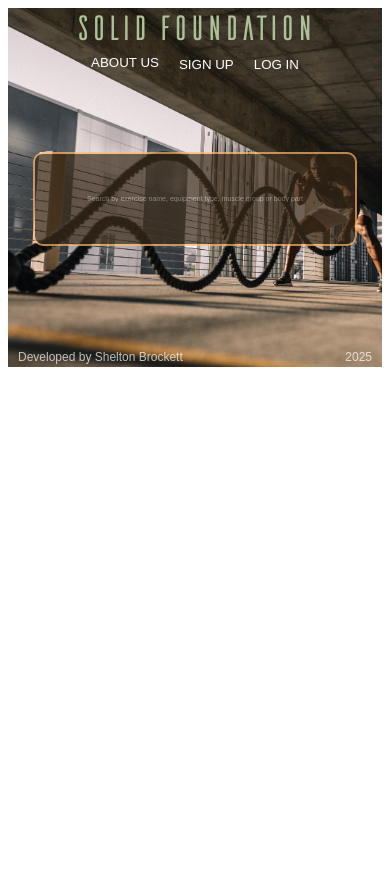
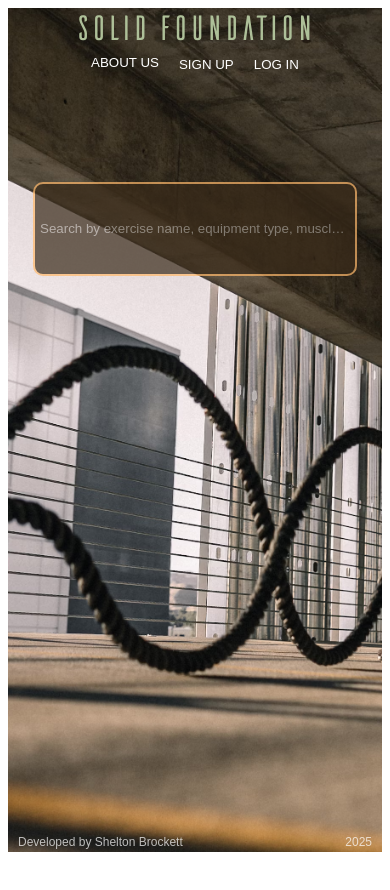
Before and after one commit to Shelton-B/final-project, a React (Vite) app: page / in a window 390 px wide. Shown: the top 890 px of the page. After the commit the page ends 860 px from the top, so only its background shows below. Built offline with nearby package versions, Linux system fonts and the light colour scheme.

Commit message:
update responsive layout

```diff
--- a/src/components/App/App.css
+++ b/src/components/App/App.css
@@ -5,10 +5,22 @@
 
 .page {
   background-color: #f3f3f3;
+  margin: 0 auto;
+  padding: 0;
+  background-image: url(../../images/landingpage.avif);
+  background-size: cover;
+  background-repeat: no-repeat;
+  background-position: center;
+  background-attachment: fixed;
+  min-height: 100vh;
+  display: flex;
+  flex-direction: column;
 }
 
 .page__content {
-  max-width: 1360px;
+  max-width: 100%;
+
+  /* max-width: 1360px;
   margin: 0 auto;
   padding: 0;
   background-image: url(../../images/landingpage.avif);
@@ -18,11 +30,8 @@
   background-attachment: fixed;
 
   width: 100%;
-  height: 100%;
+  height: 100%; */
 }
 
 @media screen and (max-width: 430px) {
-  .page {
-    background-color: aqua;
-  }
 }
--- a/src/components/App/App.jsx
+++ b/src/components/App/App.jsx
@@ -59,7 +59,6 @@ function App() {
 
   return (
     <div className="page">
-      <div className="page__content">
       <Header></Header>
 
       <Navigation
@@ -69,6 +68,7 @@ function App() {
         handleSignOutClick={handleSignOutClick}
       ></Navigation>
 
+      <div className="page__content">
         <Routes>
           <Route
             path="/"
@@ -97,9 +97,9 @@ function App() {
             }
           />
         </Routes>
+      </div>
 
       <Footer />
-      </div>
 
       <SignUpModal
         isOpen={activeModal === "sign-up"}
--- a/src/components/ExerciseCard/ExerciseCard.css
+++ b/src/components/ExerciseCard/ExerciseCard.css
@@ -1,9 +1,3 @@
-.exercise__card-container {
-  display: flex;
-  margin: 10px;
-  gap: 10px;
-}
-
 .exercise__card {
   background-color: antiquewhite;
   border-radius: 10px;
@@ -43,7 +37,7 @@
 }
 
 @media screen and (max-width: 430px) {
-  .exercise__gif {
+  /* .exercise__gif {
     width: 60px;
-  }
+  } */
 }
--- a/src/components/ExerciseCard/ExerciseCard.jsx
+++ b/src/components/ExerciseCard/ExerciseCard.jsx
@@ -13,7 +13,6 @@ function ExerciseCard({ exercise, handleCardClick }) {
         src={exercise.gifUrl}
         alt={exercise.name}
       />
-      <div className="exercise__card-container"></div>
     </li>
   );
 }
--- a/src/components/Exercises/Exercises.css
+++ b/src/components/Exercises/Exercises.css
@@ -1,6 +1,6 @@
 .exercise {
-  max-width: 900px;
-  margin: auto;
+  max-width: 680px;
+  margin: 50px auto;
 }
 
 .exercise__container {
@@ -12,7 +12,7 @@
 }
 
 @media screen and (max-width: 430px) {
-  /* .exercise {
-    margin-top: 100px;
-  } */
+  .exercise {
+    max-width: 430px;
+  }
 }
--- a/src/components/Footer/Footer.css
+++ b/src/components/Footer/Footer.css
@@ -2,6 +2,7 @@
   display: flex;
   justify-content: space-between;
   padding: 0 10px 0 10px;
+  margin-top: auto;
 }
 
 .footer__text {
@@ -14,10 +15,3 @@
   color: white;
   opacity: 0.7;
 }
-
-@media screen and (max-width: 430px) {
-  .footer {
-    display: flex;
-    padding-top: 10px;
-  }
-}
--- a/src/components/Main/Main.css
+++ b/src/components/Main/Main.css
@@ -1,3 +1,7 @@
+.main {
+  margin: 100px 0;
+}
+
 @media screen and (max-width: 430px) {
   .main {
     padding: 0 20px 0 20px;
--- a/src/components/Main/Main.jsx
+++ b/src/components/Main/Main.jsx
@@ -10,7 +10,7 @@ function Main({ handleCardClick }) {
   const [loading, setLoading] = useState(false);
   //
   const [currentPage, setCurrentPage] = useState(1);
-  const postsPerPage = 10;
+  const postsPerPage = 8;
   const totalPosts = exercises.length;
   //
   const indexOfLastPost = currentPage * postsPerPage;
--- a/src/components/Main/SearchMenu/SearchMenu.css
+++ b/src/components/Main/SearchMenu/SearchMenu.css
@@ -2,7 +2,7 @@
   display: flex;
   justify-content: center;
   max-width: 680px;
-  margin: 70px auto;
+  margin: auto;
   position: relative;
   padding: 5px;
 }
@@ -44,10 +44,6 @@
 }
 
 @media screen and (max-width: 530px) {
-  .searchbar {
-    font-size: 7px;
-  }
-
   .search__icon {
     display: none;
   }
--- a/src/components/ModalWithForm/ModalWithForm.css
+++ b/src/components/ModalWithForm/ModalWithForm.css
@@ -13,7 +13,7 @@
   transition: visibility 0.5s, opacity 0.5s linear;
   z-index: 999;
   pointer-events: none;
-  height: 120vh;
+  height: 101vh;
 }
 
 .modal_opened {
--- a/src/components/Navigation/Navigation.css
+++ b/src/components/Navigation/Navigation.css
@@ -1,6 +1,6 @@
 .navigation__container {
   max-width: 680px;
-  margin: auto;
+  margin: 0 auto;
   display: flex;
   justify-content: center;
   padding: 5px;
--- a/src/components/Pagination/Pagination.css
+++ b/src/components/Pagination/Pagination.css
@@ -3,7 +3,6 @@
   justify-content: center;
   align-items: center;
   gap: 10px;
-  margin-top: 20px;
 }
 
 .page-arrow {
```
Lines whose indentation alone changed are shown as unchanged.
